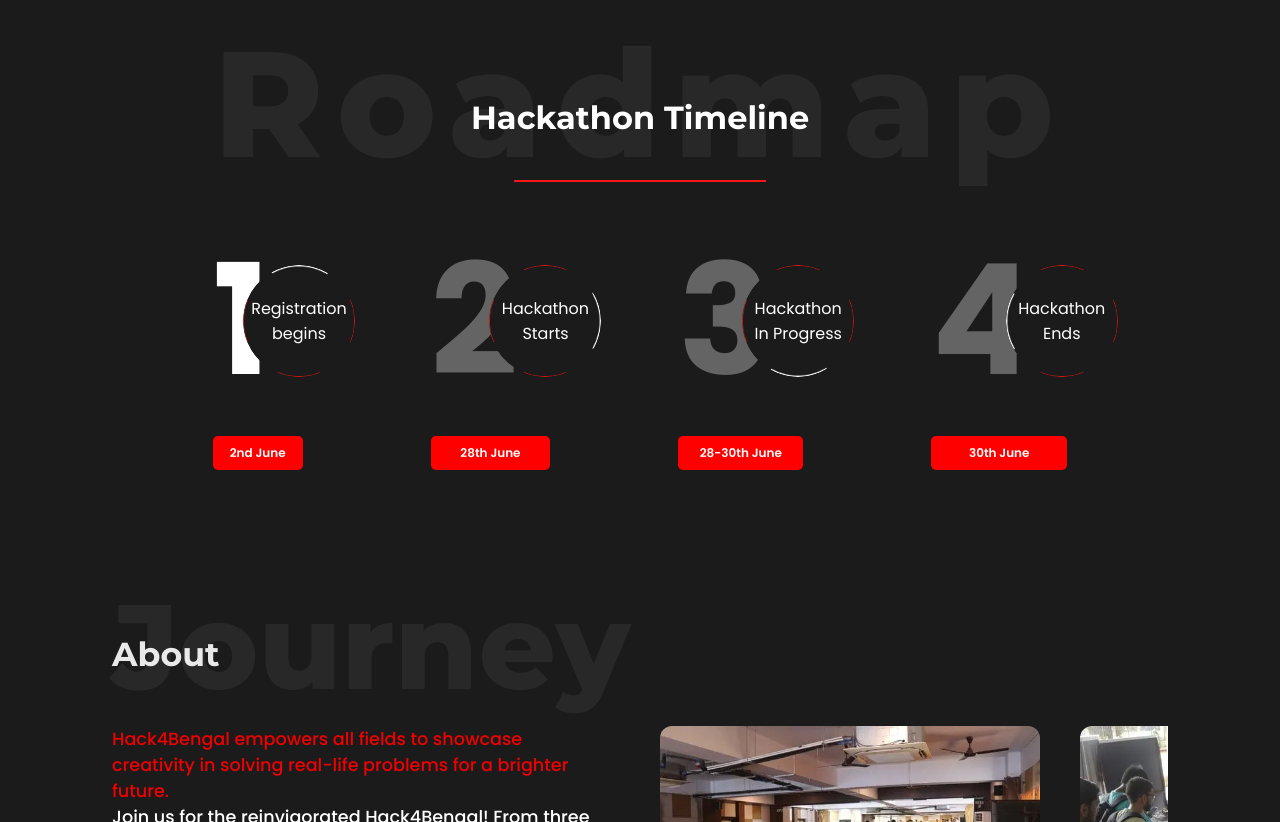
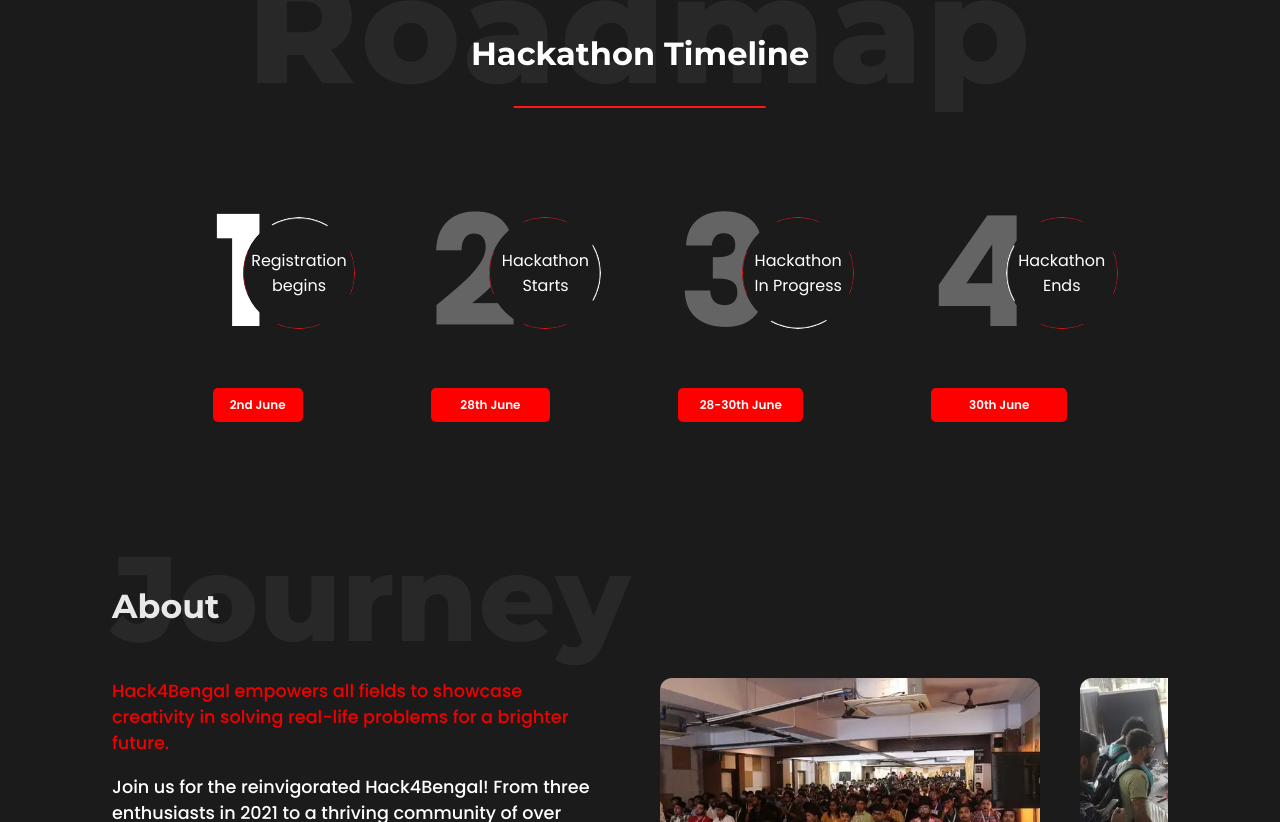
Before and after one commit to hack4bengal/s3, a React (Vite) app: page / in a window 1280 px wide. Shown: the part 1458-2280 px from the top of the page. Built offline with nearby package versions, Linux system fonts and the light colour scheme.

Commit message:
updated scss in timeline

```diff
--- a/src/components/private/about/About.jsx
+++ b/src/components/private/about/About.jsx
@@ -25,6 +25,7 @@ const About = () => {
               Hack4Bengal empowers all fields to showcase creativity in solving
               real-life problems for a brighter future.
             </p>
+            <span>&nbsp;</span>
             <p>
               Join us for the reinvigorated Hack4Bengal! From three enthusiasts
               in 2021 to a thriving community of over 3000 developers, our
--- a/src/components/private/timeline/Timeline.scss
+++ b/src/components/private/timeline/Timeline.scss
@@ -1,5 +1,5 @@
 .timeline {
-    margin-top: 6rem;
+    margin-top: 2rem;
     padding: 4rem 5rem 8rem 5rem;
 
     @media screen and (max-width: 768px) {
@@ -8,14 +8,23 @@
     @media screen and (max-width: 344px) {
       padding: 1rem;
     }
-
+  .header__parent{
+    position: relative;
+    h1{
+      letter-spacing: 0.2rem !important;
+    }
+    h2{
+      position: absolute;
+      // top: 5px;
+    }
+  }
     .timeline__content {
       display: flex;
       justify-content: center;
       align-items: flex-start;
       flex-wrap: wrap;
       gap: 8rem;
-      margin-top: 4rem;
+      margin-top: 8rem;
 
       @media screen and (max-width: 900px) {
         padding: 2rem;
```
